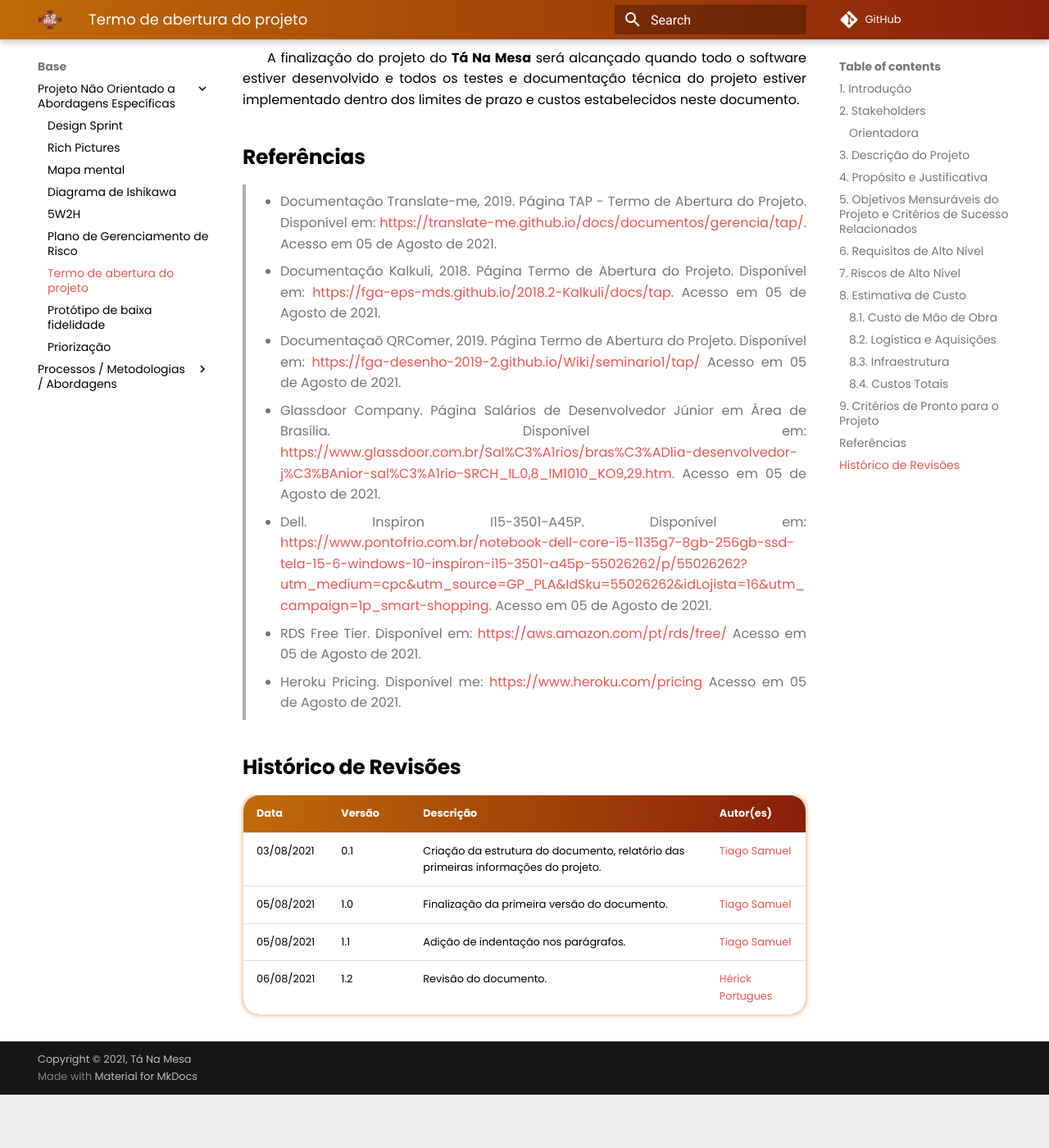
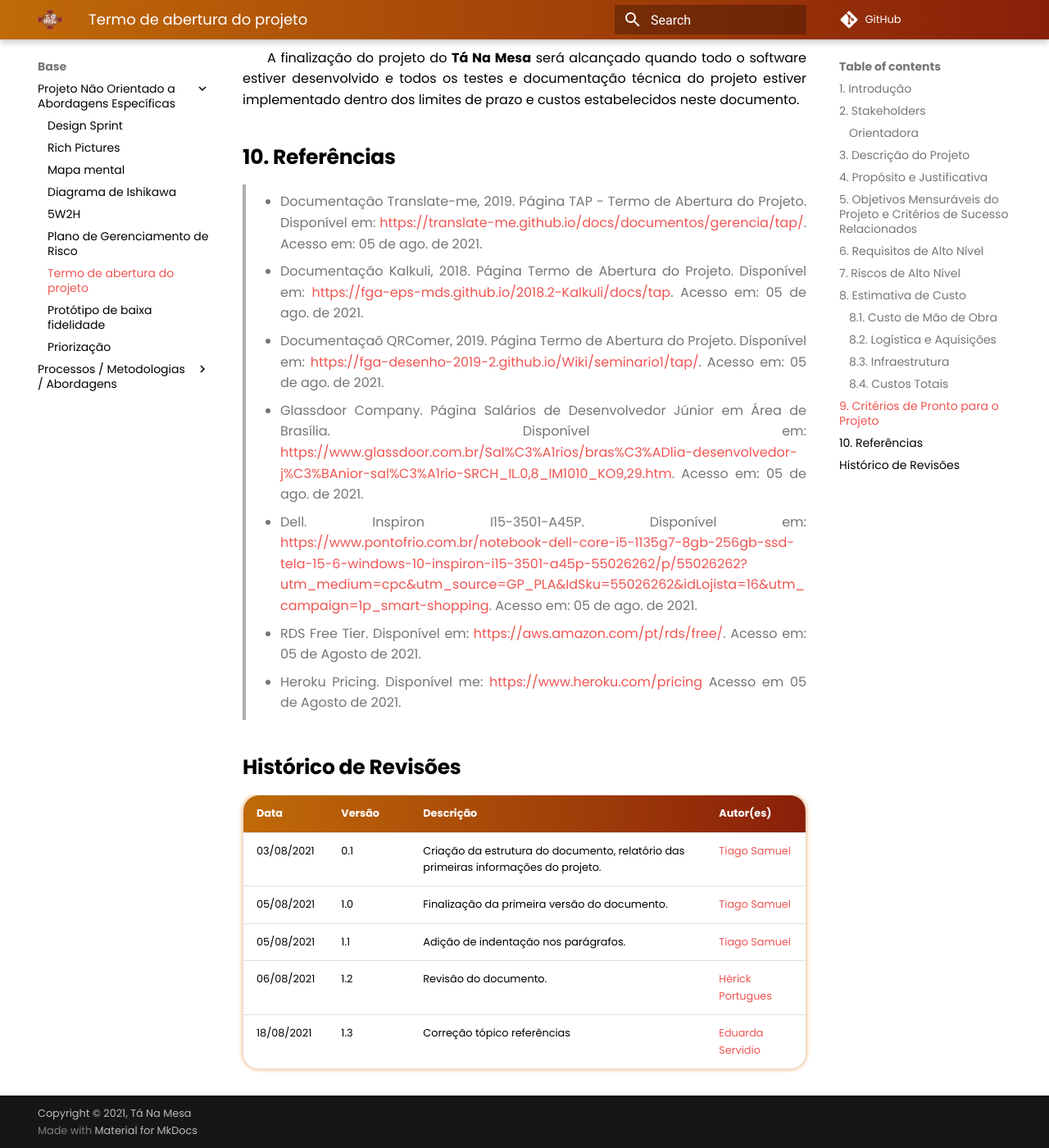
Before and after one commit to UnBArqDsw2021-1/2021.1_G02_TaNaMesa_docs, an MkDocs documentation site: the page built from docs/1-Base/Projeto-Nao-Orientado-Abordagens-Especificas/TAP.md, in a window 1280 px wide and 1400 px high, scrolled down 5062 px. Shown: the whole window at 82% size. Built offline with MkDocs 1.6.1 and Material for MkDocs 9.7.7, drawn with Linux system fonts in a browser that asks for light colours; comment, search, counter and statistics services are not loaded; before the commit the page ends 6397 px from its top, so only the background shows below that.

Commit message:
(#79) Corrigindo referencias

```diff
--- a/docs/1-Base/Projeto-Nao-Orientado-Abordagens-Especificas/TAP.md
+++ b/docs/1-Base/Projeto-Nao-Orientado-Abordagens-Especificas/TAP.md
@@ -115,19 +115,19 @@
 
 A finalização do projeto do **Tá Na Mesa** será alcançado quando todo o software estiver desenvolvido e todos os testes e documentação técnica do projeto estiver implementado dentro dos limites de prazo e custos estabelecidos neste documento.
 
-## Referências
+## 10. Referências
 
-> - Documentação Translate-me, 2019. Página TAP - Termo de Abertura do Projeto. Disponível em: <https://translate-me.github.io/docs/documentos/gerencia/tap/>. Acesso em 05 de Agosto de 2021.
+> - Documentação Translate-me, 2019. Página TAP - Termo de Abertura do Projeto. Disponível em: <https://translate-me.github.io/docs/documentos/gerencia/tap/>. Acesso em: 05 de ago. de 2021.
 
-> - Documentação Kalkuli, 2018. Página Termo de Abertura do Projeto. Disponível em: <https://fga-eps-mds.github.io/2018.2-Kalkuli/docs/tap>. Acesso em 05 de Agosto de 2021.
+> - Documentação Kalkuli, 2018. Página Termo de Abertura do Projeto. Disponível em: <https://fga-eps-mds.github.io/2018.2-Kalkuli/docs/tap>. Acesso em: 05 de ago. de 2021.
 
-> - Documentaçaõ QRComer, 2019. Página Termo de Abertura do Projeto. Disponível em: <https://fga-desenho-2019-2.github.io/Wiki/seminario1/tap/> Acesso em 05 de Agosto de 2021.
+> - Documentaçaõ QRComer, 2019. Página Termo de Abertura do Projeto. Disponível em: <https://fga-desenho-2019-2.github.io/Wiki/seminario1/tap/>. Acesso em: 05 de ago. de 2021.
 
-> - Glassdoor Company. Página Salários de Desenvolvedor Júnior em Área de Brasília. Disponível em: <https://www.glassdoor.com.br/Sal%C3%A1rios/bras%C3%ADlia-desenvolvedor-j%C3%BAnior-sal%C3%A1rio-SRCH_IL.0,8_IM1010_KO9,29.htm>. Acesso em 05 de Agosto de 2021.
+> - Glassdoor Company. Página Salários de Desenvolvedor Júnior em Área de Brasília. Disponível em: <https://www.glassdoor.com.br/Sal%C3%A1rios/bras%C3%ADlia-desenvolvedor-j%C3%BAnior-sal%C3%A1rio-SRCH_IL.0,8_IM1010_KO9,29.htm>. Acesso em: 05 de ago. de 2021.
 
-> - Dell. Inspiron I15-3501-A45P. Disponível em: <https://www.pontofrio.com.br/notebook-dell-core-i5-1135g7-8gb-256gb-ssd-tela-15-6-windows-10-inspiron-i15-3501-a45p-55026262/p/55026262?utm_medium=cpc&utm_source=GP_PLA&IdSku=55026262&idLojista=16&utm_campaign=1p_smart-shopping>. Acesso em 05 de Agosto de 2021.
+> - Dell. Inspiron I15-3501-A45P. Disponível em: <https://www.pontofrio.com.br/notebook-dell-core-i5-1135g7-8gb-256gb-ssd-tela-15-6-windows-10-inspiron-i15-3501-a45p-55026262/p/55026262?utm_medium=cpc&utm_source=GP_PLA&IdSku=55026262&idLojista=16&utm_campaign=1p_smart-shopping>. Acesso em: 05 de ago. de 2021.
 
-> - RDS Free Tier. Disponível em: <https://aws.amazon.com/pt/rds/free/> Acesso em 05 de Agosto de 2021.
+> - RDS Free Tier. Disponível em: <https://aws.amazon.com/pt/rds/free/>. Acesso em: 05 de Agosto de 2021.
 
 > - Heroku Pricing. Disponível me: <https://www.heroku.com/pricing> Acesso em 05 de Agosto de 2021.
 
@@ -139,3 +139,4 @@
 | 05/08/2021 |  1.0   | Finalização da primeira versão do documento.| [Tiago Samuel](https://github.com/tsrrodrigues) |
 | 05/08/2021 |  1.1   | Adição de indentação nos parágrafos.| [Tiago Samuel](https://github.com/tsrrodrigues) |
 | 06/08/2021 |  1.2   | Revisão do documento. | [Hérick Portugues](https://github.com/herickport) |
+| 18/08/2021 |  1.3   | Correção tópico referências | [Eduarda Servidio](https://github.com/ServideoEC) |
```
